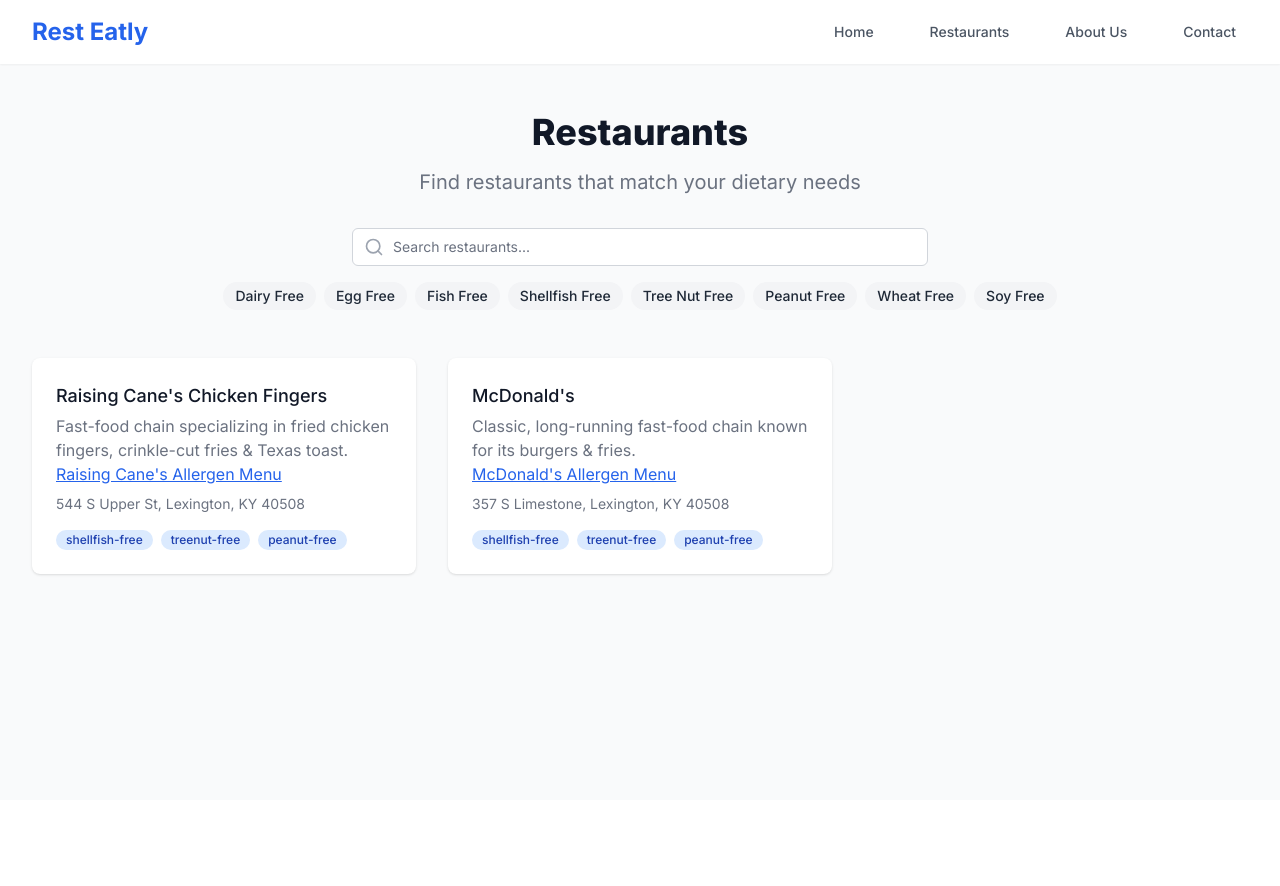
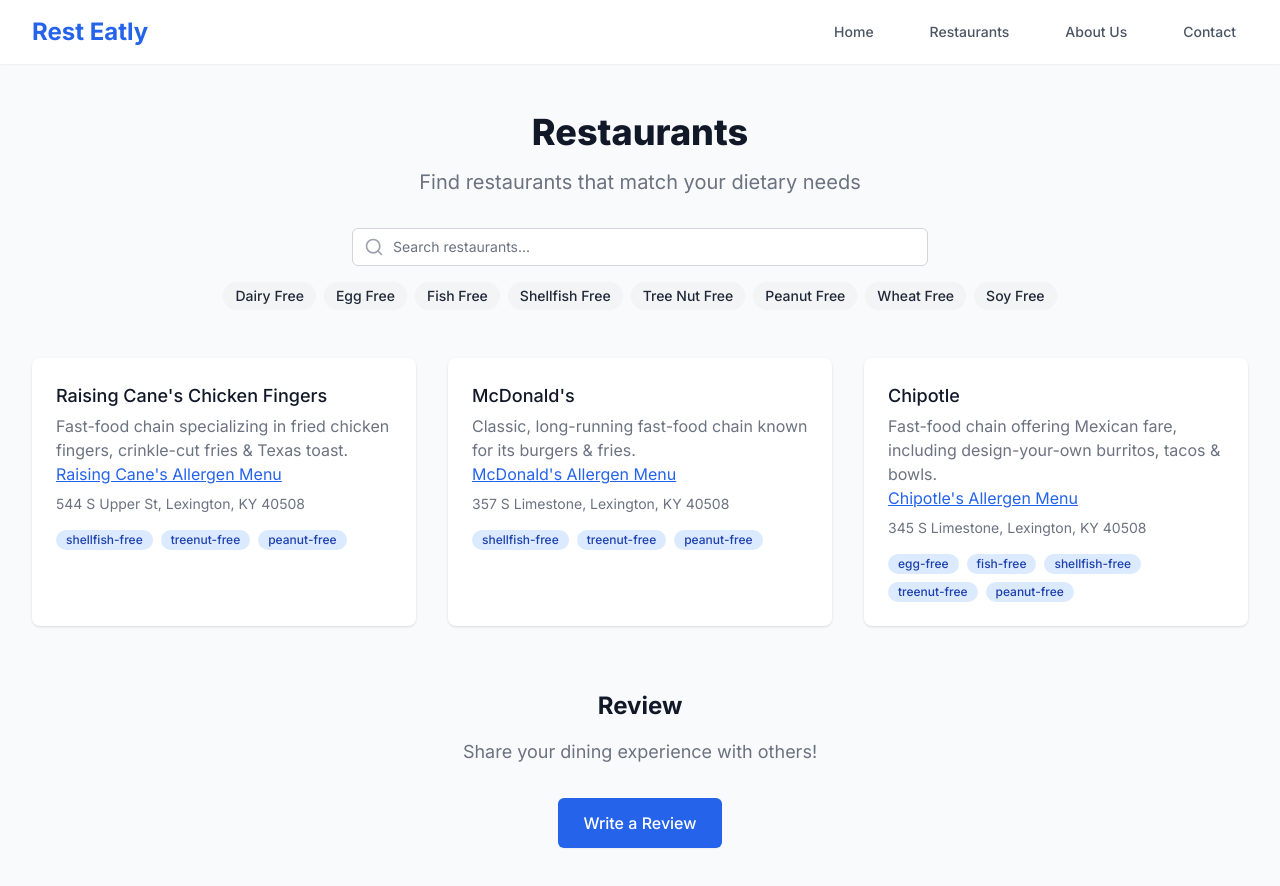
Before and after one commit to CMolina10/rest-eatly, a Next.js app: page /restaurants in a window 1280 px wide. Shown: the top 886 px of the page. Before the commit the page ends 800 px from the top, so only its background shows below. Built offline with nearby package versions, Linux system fonts and the light colour scheme.

Commit message:
Implemented a review system

```diff
--- /dev/null
+++ b/app/components/ReviewForm.tsx
@@ -0,0 +1,152 @@
+// app/components/ReviewForm.tsx
+"use client";
+
+import React, { useState } from "react";
+import { Star } from "lucide-react";
+
+interface ReviewFormProps {
+  restaurants: Array<{
+    id: number;
+    name: string;
+  }>;
+  onSubmitReview: (review: {
+    restaurantId: number;
+    rating: number;
+    reviewText: string;
+  }) => void;
+}
+
+export default function ReviewForm({
+  restaurants,
+  onSubmitReview,
+}: ReviewFormProps) {
+  const [isReviewFormOpen, setIsReviewFormOpen] = useState(false);
+  const [selectedRestaurantId, setSelectedRestaurantId] = useState<string>("");
+  const [rating, setRating] = useState(0);
+  const [reviewText, setReviewText] = useState("");
+  const [hoveredRating, setHoveredRating] = useState(0);
+
+  const handleSubmitReview = (e: React.FormEvent) => {
+    e.preventDefault();
+
+    // Basic validation
+    if (!selectedRestaurantId || rating === 0 || reviewText.trim() === "") {
+      alert(
+        "Please select a restaurant and provide both a rating and a review"
+      );
+      return;
+    }
+
+    onSubmitReview({
+      restaurantId: parseInt(selectedRestaurantId),
+      rating,
+      reviewText,
+    });
+
+    // Reset form
+    setSelectedRestaurantId("");
+    setRating(0);
+    setReviewText("");
+    setIsReviewFormOpen(false);
+  };
+
+  const renderStarRating = () => {
+    return [1, 2, 3, 4, 5].map((starValue) => (
+      <Star
+        key={starValue}
+        className={`size-8 cursor-pointer ${
+          (hoveredRating || rating) >= starValue
+            ? "text-yellow-400 fill-yellow-400"
+            : "text-gray-300"
+        }`}
+        onMouseEnter={() => setHoveredRating(starValue)}
+        onMouseLeave={() => setHoveredRating(0)}
+        onClick={() => setRating(starValue)}
+      />
+    ));
+  };
+
+  return (
+    <div className="mt-16">
+      <div className="text-center">
+        <h2 className="text-2xl font-bold text-gray-900">Review</h2>
+        <p className="mt-4 max-w-2xl mx-auto text-lg text-gray-500">
+          Share your dining experience with others!
+        </p>
+
+        {!isReviewFormOpen ? (
+          <div className="mt-8">
+            <button
+              onClick={() => setIsReviewFormOpen(true)}
+              className="inline-flex items-center px-6 py-3 border border-transparent text-base font-medium rounded-md shadow-sm text-white bg-blue-600 hover:bg-blue-700"
+            >
+              Write a Review
+            </button>
+          </div>
+        ) : (
+          <form onSubmit={handleSubmitReview} className="mt-8 max-w-xl mx-auto">
+            {/* Restaurant Selection */}
+            <div className="mb-6">
+              <select
+                value={selectedRestaurantId}
+                onChange={(e) => setSelectedRestaurantId(e.target.value)}
+                className="w-full p-3 border border-gray-300 rounded-lg focus:ring-2 focus:ring-blue-500 focus:outline-none"
+                required
+              >
+                <option value="">Select a Restaurant</option>
+                {restaurants.map((restaurant) => (
+                  <option key={restaurant.id} value={restaurant.id}>
+                    {restaurant.name}
+                  </option>
+                ))}
+              </select>
+            </div>
+
+            {/* Star Rating */}
+            <div className="mb-6">
+              <h3 className="text-lg font-semibold mb-2">
+                Rate your experience
+              </h3>
+              <div className="flex justify-center space-x-2">
+                {renderStarRating()}
+              </div>
+            </div>
+
+            {/* Review Text */}
+            <div className="mb-6">
+              <textarea
+                value={reviewText}
+                onChange={(e) => setReviewText(e.target.value)}
+                placeholder="Tell us about your experience..."
+                className="w-full p-4 border border-gray-300 rounded-lg min-h-[150px] focus:ring-2 focus:ring-blue-500 focus:outline-none"
+                required
+              />
+            </div>
+
+            {/* Buttons */}
+            <div className="flex space-x-4 justify-center">
+              <button
+                type="submit"
+                className="px-6 py-3 bg-blue-600 text-white rounded-md hover:bg-blue-700"
+              >
+                Submit Review
+              </button>
+              <button
+                type="button"
+                onClick={() => {
+                  setIsReviewFormOpen(false);
+                  setSelectedRestaurantId("");
+                  setRating(0);
+                  setReviewText("");
+                }}
+                className="px-6 py-3 bg-gray-200 text-gray-700 rounded-md hover:bg-gray-300"
+              >
+                Cancel
+              </button>
+            </div>
+          </form>
+        )}
+      </div>
+    </div>
+  );
+}
--- a/app/restaurants/page.tsx
+++ b/app/restaurants/page.tsx
@@ -3,6 +3,7 @@
 
 import { useState } from "react";
 import Navbar from "../components/Navbar";
+import ReviewForm from "../components/ReviewForm";
 import { Search, X } from "lucide-react";
 import Link from "next/link";
 
@@ -23,7 +24,18 @@
   label: string;
 }
 
+// Add Review interface
+interface Review {
+  id: number;
+  restaurantId: number;
+  rating: number;
+  reviewText: string;
+}
+
 export default function Restaurants() {
+  // Add this to your existing state management
+  const [reviews, setReviews] = useState<Review[]>([]);
+
   // Sample data - this would come from your backend
   const [restaurants] = useState<Restaurant[]>([
     {
@@ -49,6 +61,23 @@
         "https://www.mcdonalds.com/content/dam/sites/uk/nfl/pdf/nutrition/allergen-booklet-16102024.pdf",
       displayLink: "McDonald's Allergen Menu",
     },
+    {
+      id: 3,
+      name: "Chipotle",
+      description:
+        "Fast-food chain offering Mexican fare, including design-your-own burritos, tacos & bowls.",
+      address: "345 S Limestone, Lexington, KY 40508",
+      cuisine: "Mexican",
+      allergenInfo: [
+        "egg-free",
+        "fish-free",
+        "shellfish-free",
+        "treenut-free",
+        "peanut-free",
+      ],
+      allergenLink: "https://www.chipotle.com/allergens",
+      displayLink: "Chipotle's Allergen Menu",
+    },
     // Add more sample restaurants as needed
   ]);
 
@@ -63,6 +92,19 @@
     { id: "wheat-free", label: "Wheat Free" },
     { id: "soy-free", label: "Soy Free" },
   ];
+
+  // Add this handler
+  const handleSubmitReview = (review: {
+    restaurantId: number;
+    rating: number;
+    reviewText: string;
+  }) => {
+    const newReview = {
+      ...review,
+      id: reviews.length + 1,
+    };
+    setReviews((prev) => [...prev, newReview]);
+  };
 
   const [selectedTags, setSelectedTags] = useState<string[]>([]);
   const [searchQuery, setSearchQuery] = useState("");
@@ -148,7 +190,7 @@
                 className="bg-white overflow-hidden shadow rounded-lg"
               >
                 <div className="p-6">
-                  <h3 className="text-lg font-medium text-gray-900 ">
+                  <h3 className="text-lg font-medium text-gray-900">
                     {restaurant.name}
                   </h3>
                   <p className="mt-1 text-gray-500">{restaurant.description}</p>
@@ -177,6 +219,12 @@
               </div>
             ))}
           </div>
+
+          {/* Review System */}
+          <ReviewForm
+            restaurants={restaurants}
+            onSubmitReview={handleSubmitReview}
+          />
         </div>
       </div>
     </div>
```
